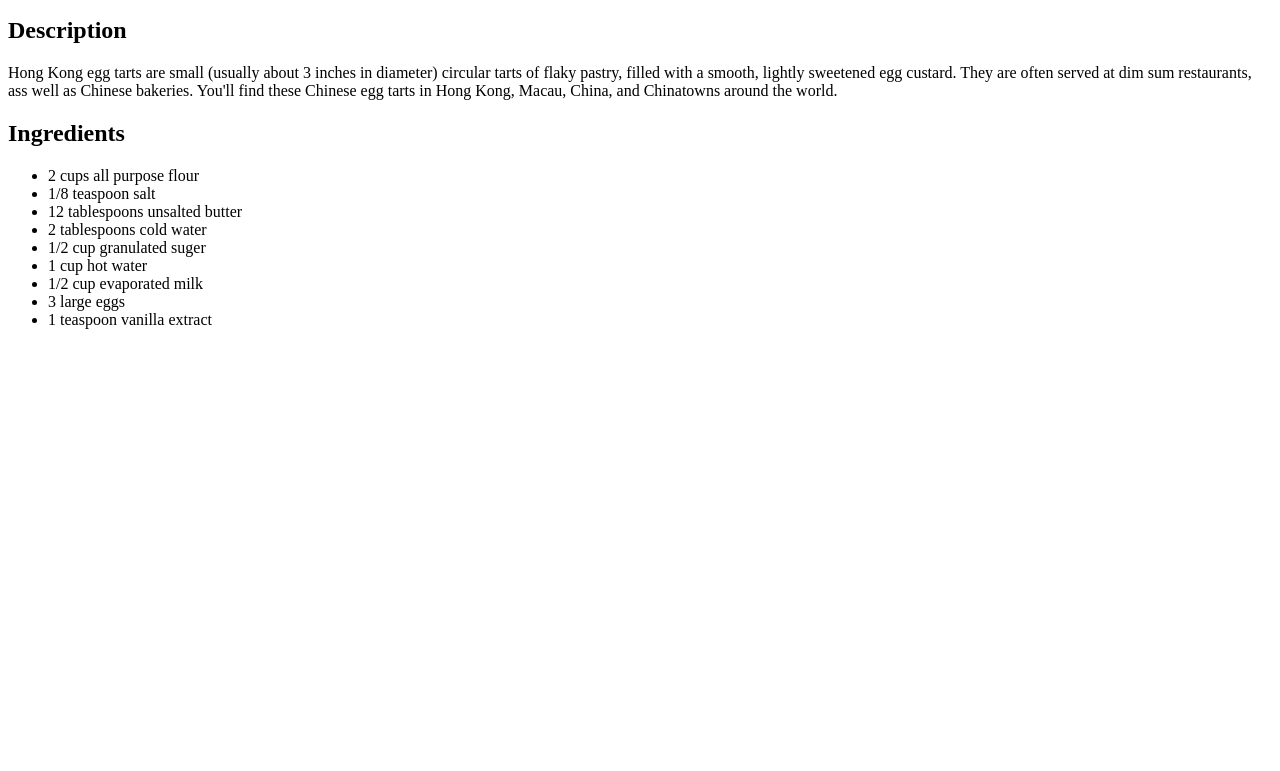
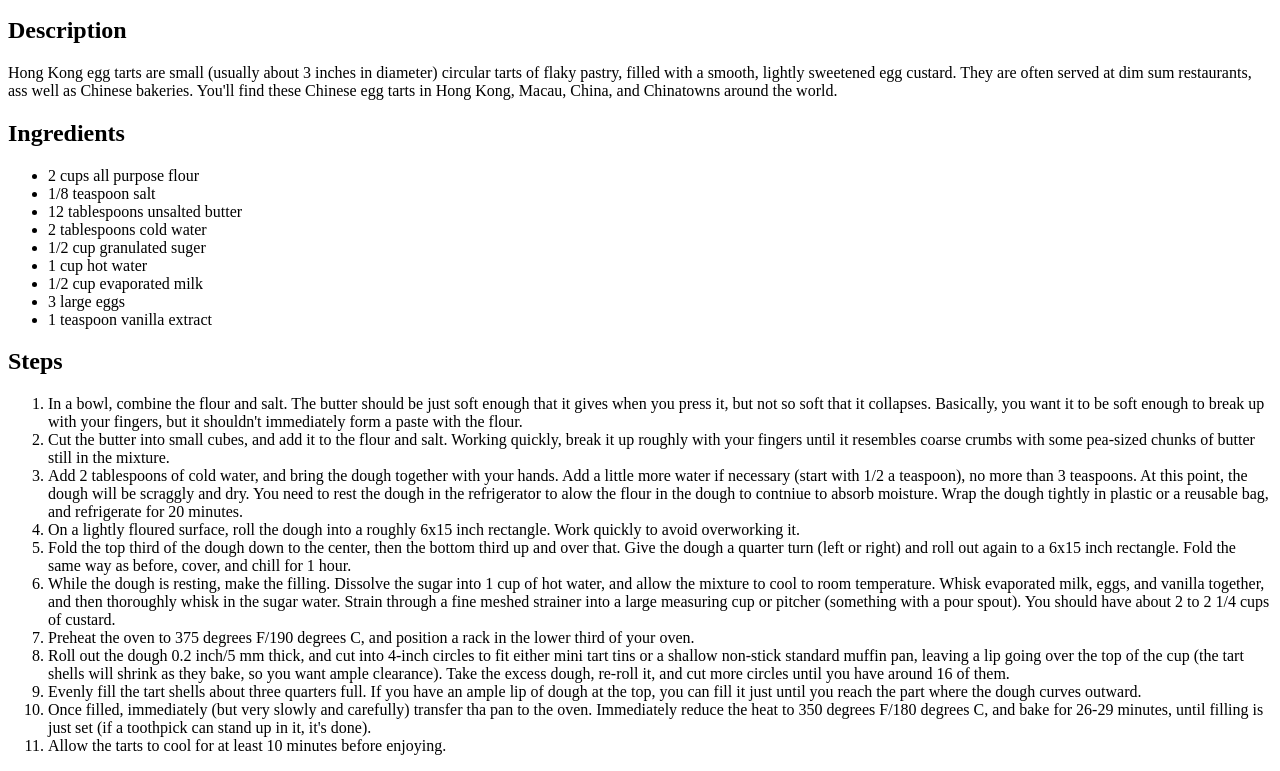
Before and after one commit to anniazhao/odin-recipes, a plain HTML site: page recipes/egg-tarts.html in a window 1280 px wide. Shown: the part 101-872 px from the top of the page. Before the commit the page ends 800 px from the top, so only its background shows below. Drawn offline with Linux system fonts and the light colour scheme.

Commit message:
Add steps heading and ordered list of steps egg-tarts.html

```diff
--- a/recipes/egg-tarts.html
+++ b/recipes/egg-tarts.html
@@ -21,5 +21,19 @@
             <li>3 large eggs</li>
             <li>1 teaspoon vanilla extract</li>
         </ul>
+        <h2>Steps</h2>
+        <ol>
+            <li>In a bowl, combine the flour and salt. The butter should be just soft enough that it gives when you press it, but not so soft that it collapses. Basically, you want it to be soft enough to break up with your fingers, but it shouldn't immediately form a paste with the flour.</li>
+            <li>Cut the butter into small cubes, and add it to the flour and salt. Working quickly, break it up roughly with your fingers until it resembles coarse crumbs with some pea-sized chunks of butter still in the mixture.</li>
+            <li>Add 2 tablespoons of cold water, and bring the dough together with your hands. Add a little more water if necessary (start with 1/2 a teaspoon), no more than 3 teaspoons. At this point, the dough will be scraggly and dry. You need to rest the dough in the refrigerator to alow the flour in the dough to contniue to absorb moisture. Wrap the dough tightly in plastic or a reusable bag, and refrigerate for 20 minutes.</li>
+            <li>On a lightly floured surface, roll the dough into a roughly 6x15 inch rectangle. Work quickly to avoid overworking it.</li>
+            <li>Fold the top third of the dough down to the center, then the bottom third up and over that. Give the dough a quarter turn (left or right) and roll out again to a 6x15 inch rectangle. Fold the same way as before, cover, and chill for 1 hour.</li>
+            <li>While the dough is resting, make the filling. Dissolve the sugar into 1 cup of hot water, and allow the mixture to cool to room temperature. Whisk evaporated milk, eggs, and vanilla together, and then thoroughly whisk in the sugar water. Strain through a fine meshed strainer into a large measuring cup or pitcher (something with a pour spout). You should have about 2 to 2 1/4 cups of custard.</li>
+            <li>Preheat the oven to 375 degrees F/190 degrees C, and position a rack in the lower third of your oven.</li>
+            <li>Roll out the dough 0.2 inch/5 mm thick, and cut into 4-inch circles to fit either mini tart tins or a shallow non-stick standard muffin pan, leaving a lip going over the top of the cup (the tart shells will shrink as they bake, so you want ample clearance). Take the excess dough, re-roll it, and cut more circles until you have around 16 of them.</li>
+            <li>Evenly fill the tart shells about three quarters full. If you have an ample lip of dough at the top, you can fill it just until you reach the part where the dough curves outward.</li>
+            <li>Once filled, immediately (but very slowly and carefully) transfer tha pan to the oven. Immediately reduce the heat to 350 degrees F/180 degrees C, and bake for 26-29 minutes, until filling is just set (if a toothpick can stand up in it, it's done).</li>
+            <li>Allow the tarts to cool for at least 10 minutes before enjoying.</li>
+        </ol>
     </body>
 </html>
```
